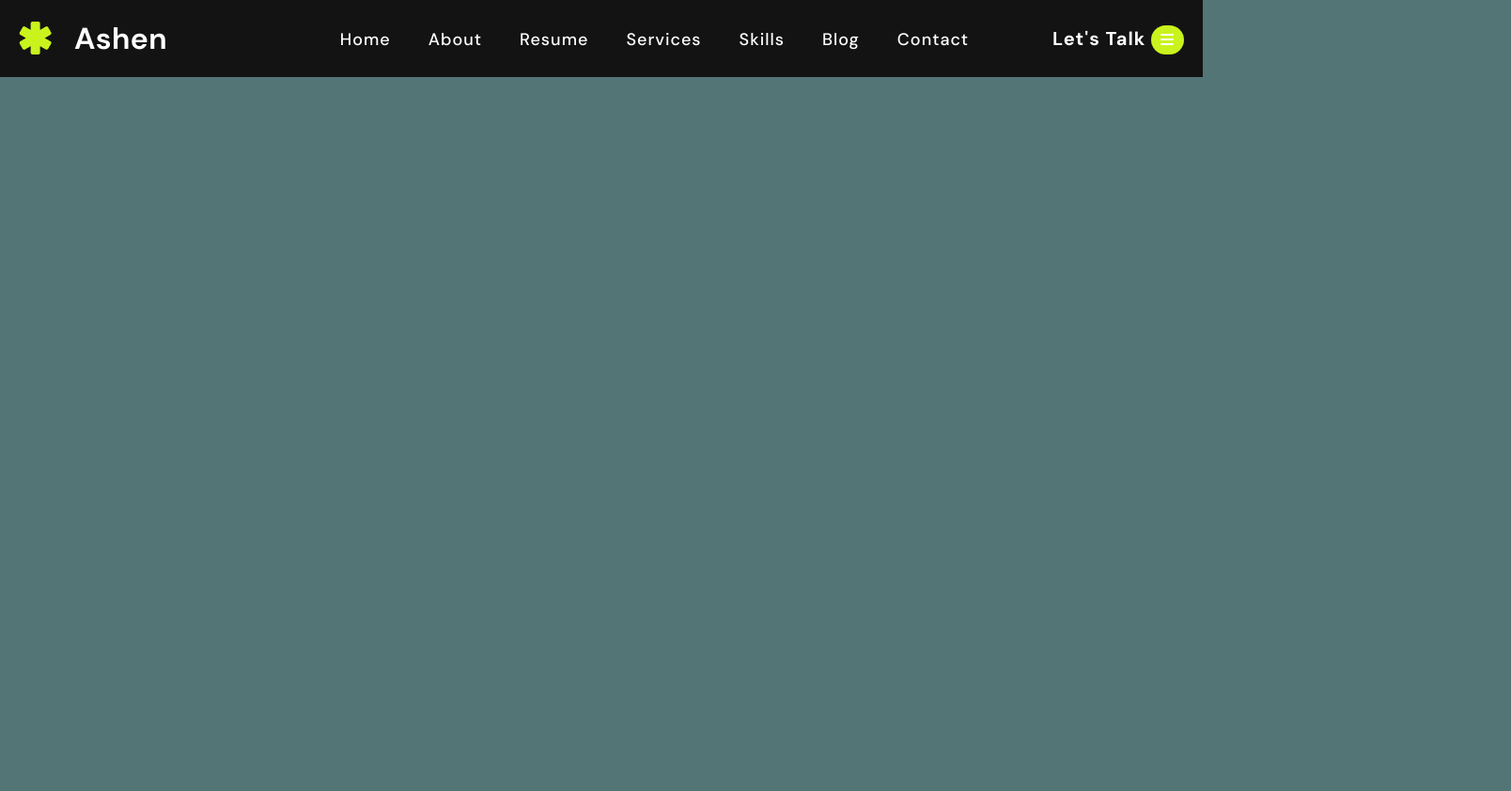
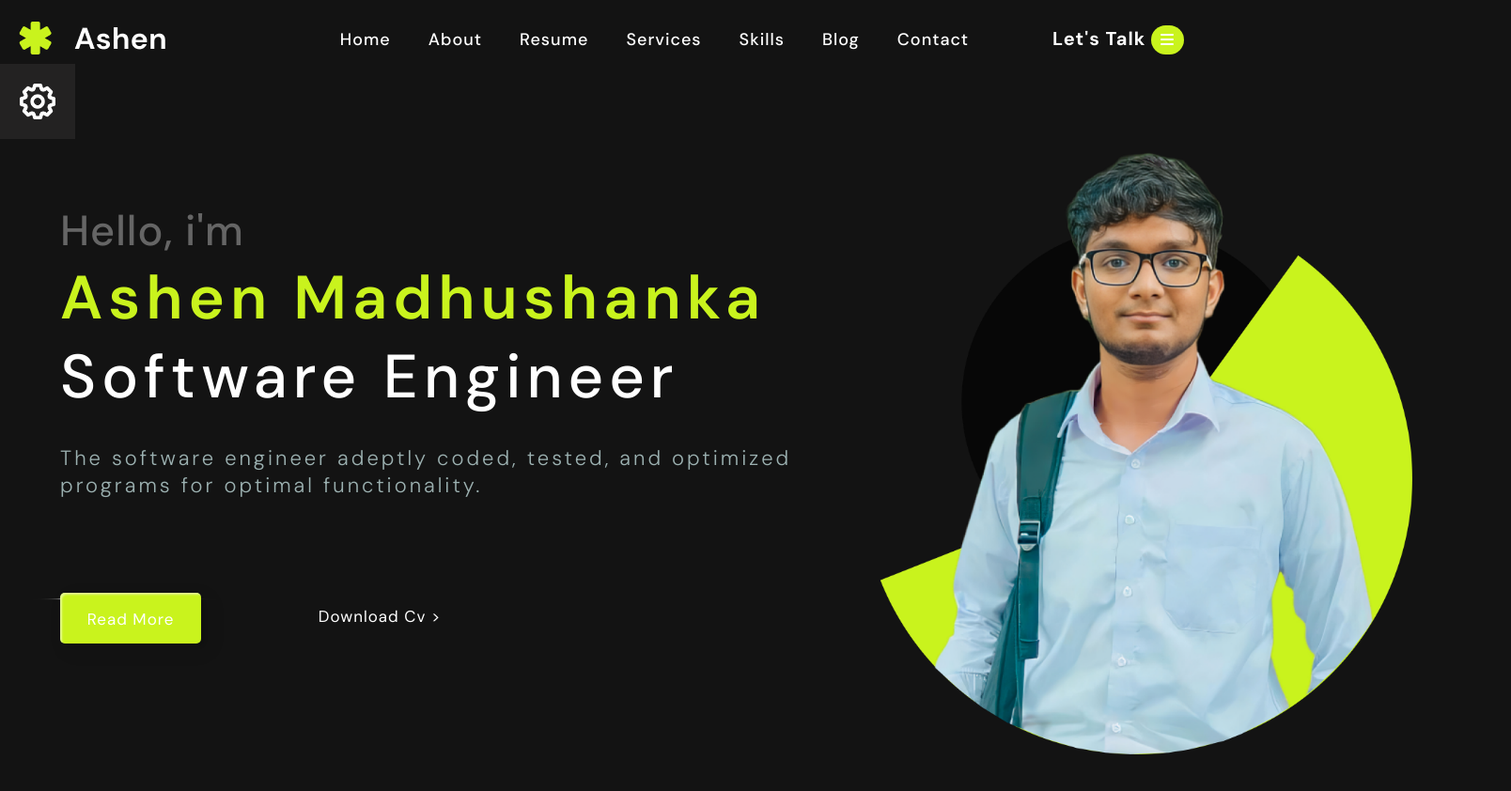
Before and after one commit to ashenmliyanage/My_PortFolio_Dark, a plain HTML site: page index.html in a window 1280 px wide. Shown: the whole page at 94% size, 1608 px wide, since content can reach past the window. Before the commit the page ends 800 px from the top, so only its background shows below. Drawn offline with Linux system fonts and the light colour scheme.

Commit message:
main items set

```diff
--- a/Css/Style.css
+++ b/Css/Style.css
@@ -4,7 +4,18 @@
     --background-color: #131313;
     --textColor : #ffff;
     --mainColor : #C9F31D;
+    --about : #9CB1B1;
+    --hederDown : #1F1F1F;
 }
+
+.color-change {
+    --background-color:#FFFF;
+    --textColor: #131313;
+    --mainColor: #C9F31D;
+    --about: #9CB1B1;
+    --hederDown: #FFFF;
+}
+
 *{
     margin: 0;
     padding: 0;
@@ -15,7 +26,7 @@
 }
 
 body{
-    background-color: rgb(83, 117, 117);
+    background-color: var(--background-color);
     /* background-color: var(background-color); */
 }
 
@@ -23,8 +34,7 @@ header{
     position: fixed;
     width: 100%;
     padding: 20px;
-    backdrop-filter: blur(10px);
-    background-color: var(--background-color);
+    z-index: 1000;
 }
 
 header nav{
@@ -76,3 +86,214 @@ header nav h2 button{
     color: var(--textColor);
     font-size: 16px;
 }
+
+header.sticky{
+    transition: 1s;
+    background: var(--hederDown);
+}
+/* ------------------------------------------------- End Of Header ------------------------------------------------- */
+
+/* ------------------------------------------------- Start Of Home ------------------------------------------------- */
+
+.homePage{
+    display: flex;
+    position: relative;
+    top: 8vh;
+}
+
+.homePage h3{
+    font-size: 45px;
+    color : var(--textColor);
+    opacity: 34.9%;
+    font-weight: 500;
+}
+
+.homePage h1{
+    font-size: 65px;
+    font-weight: 600;
+    color: var(--mainColor);
+    letter-spacing: 6px;
+}
+
+.homePage h1 span{
+    color: var(--textColor);
+    font-weight: 500;
+    letter-spacing: 6px;
+}
+
+.homePage h4{
+    margin-top: 30px;
+    font-size: 22px;
+    font-weight: 300;
+    color: var(--about);
+    letter-spacing: 3px;
+}
+
+.homePage .Dis div{
+    display: flex;
+}
+/*--------------------------------------------------hire btn-------------------------------------------------*/
+
+.hire{
+    margin-top: 10vh;
+    /* position: relative;
+    left: 440px;
+    bottom: 20px; */
+    background-color: transparent;
+    border:none;
+    box-shadow: none;
+    width: 130px;
+    height: 40px;
+    line-height: 42px;
+    -webkit-perspective: 230px;
+    perspective: 230px;
+}
+.hire span {
+    padding: 20px;
+    color: var(--textColor);
+    font-size: 17px;
+    background: var(--mainColor) ;
+    background: linear-gradient(0deg, var(--mainColor)  0%, var(--mainColor) 50%);
+    display: flex;
+    line-height: 1;
+    position: absolute;
+    width: 150px;
+    height: 54px;
+    justify-content: center;
+    box-shadow:inset 2px 2px 2px 0px rgba(255,255,255,.5),
+     7px 7px 20px 0px rgba(0,0,0,.1),
+     4px 4px 5px 0px rgba(0,0,0,.1);
+    border-radius: 5px;
+    margin:0;
+    text-align: center;
+    -webkit-box-sizing: border-box;
+    -moz-box-sizing: border-box;
+    box-sizing: border-box;
+    -webkit-transition: all .3s;
+    transition: all .3s;
+  }
+  .hire span:nth-child(1) {
+    box-shadow:
+     -7px -7px 20px 0px #fff9,
+     -4px -4px 5px 0px #fff9,
+     7px 7px 20px 0px #0002,
+     4px 4px 5px 0px #0001;
+    -webkit-transform: rotateX(90deg);
+    -moz-transform: rotateX(90deg);
+    transform: rotateX(90deg);
+    -webkit-transform-origin: 50% 50% -20px;
+    -moz-transform-origin: 50% 50% -20px;
+    transform-origin: 50% 50% -20px;
+  }
+  .hire span:nth-child(2) {
+    -webkit-transform: rotateX(0deg);
+    -moz-transform: rotateX(0deg);
+    transform: rotateX(0deg);
+    -webkit-transform-origin: 50% 50% -20px;
+    -moz-transform-origin: 50% 50% -20px;
+    transform-origin: 50% 50% -20px;
+  }
+  .hire:hover span:nth-child(1) {
+    box-shadow:inset 2px 2px 2px 0px rgba(255,255,255,.5),
+     7px 7px 20px 0px rgba(0,0,0,.1),
+     4px 4px 5px 0px rgba(0,0,0,.1);
+    -webkit-transform: rotateX(0deg);
+    -moz-transform: rotateX(0deg);
+    transform: rotateX(0deg);
+  }
+  .hire:hover span:nth-child(2) {
+    box-shadow:inset 2px 2px 2px 0px rgba(255,255,255,.5),
+     7px 7px 20px 0px rgba(0,0,0,.1),
+     4px 4px 5px 0px rgba(0,0,0,.1);
+   color: transparent;
+    -webkit-transform: rotateX(-90deg);
+    -moz-transform: rotateX(-90deg);
+    transform: rotateX(-90deg);
+  }
+
+
+/*--------------------------------------------------hire btn end-------------------------------------------------*/
+
+/*--------------------------------------------------Downlode CV-------------------------------------------------*/
+
+.homePage .Dis .cv {
+    margin-top: 10vh;
+    margin-left: 4vh;
+    position: relative;
+    top: 2vh;
+    left: 8vh;
+    width: 228px;
+    height: 57px;
+    line-height: 42px;
+    padding: 0;
+    font-size: 17px;
+    border: none;
+    background: transparent;
+    background: linear-gradient(transparent);
+    overflow: hidden; /* Ensure overflow is hidden to hide the pseudo-elements */
+    color: var(--textColor); /* Text color */
+    cursor: pointer;
+}
+
+.homePage .Dis .cv::before,
+.homePage .Dis .cv::after {
+    content: '';
+    position: absolute;
+    width: 0;
+    height: 2px; /* Adjusted height */
+    background: var(--mainColor);
+    transition: width 0.8s ease; /* Adjusted transition duration */
+}
+
+.homePage .Dis .cv::before {
+    top: 0;
+    left: 0;
+}
+
+.homePage .Dis .cv::after {
+    bottom: 0;
+    right: 0;
+}
+
+.homePage .Dis .cv:hover::before,
+.homePage .Dis .cv:hover::after {
+    width: 100%; /* Expand to 100% on hover */
+}
+
+/*--------------------------------------------------Downlode CV end-------------------------------------------------*/
+
+.homePage img{
+    position: relative;
+    bottom: 71vh;
+    width: 101vh;
+    left: 92vh;
+    height: auto;
+}
+
+.homePage .Dis{
+    position: relative;
+    top: 19vh;
+    left: 8vh;
+}
+
+.setting{
+    width: 80px;
+    position: fixed;
+    left: 0vh;
+    top: 8.5vh;
+    z-index: 900;
+}
+
+.setting img{
+    width: 80px;
+    height: auto;
+    background: #232222;
+}
+.setting button{
+    background: transparent;
+    border: none;
+}
+.setting button:hover{
+    background: var(--mainColor);
+    transition: 0.5s;
+}
--- a/Js/js.js
+++ b/Js/js.js
@@ -0,0 +1,8 @@
+window.addEventListener("scroll", function(){
+    const header = document.querySelector("header");
+    header.classList.toggle("sticky", window.scrollY > 0);
+  });
+
+  function change(color){
+    document.documentElement.classList.toggle("color-change");
+  }
--- a/index.html
+++ b/index.html
@@ -25,6 +25,24 @@
         </nav>
     </header>
 
+    <div class="setting">
+        <button onclick="change('ww')"><img src="img/Setting.gif" alt=""></button>
+    </div>
+
+    <section class="homePage">
+        <div class="Dis">
+            <h3>Hello, i'm</h3>
+            <h1>Ashen Madhushanka <br> <span>Software Engineer</span> </h1>
+            <h4>The software engineer adeptly coded, tested, and optimized <br> programs for optimal functionality.</h4>
+
+            <div>
+                <button class="hire"><span>Click!</span><span>Read More</span></button>
+                <button class="cv">Download Cv > </button>
+            </div>
+
+            <img src="img/ThemeChangePhoto/DarkYellow.png" alt="">
+        </div>
+    </section>
     <script src="Js/js.js"></script>
 </body>
 </html>
```
Also changed, not shown: img/Setting.gif (added), img/ThemeChangePhoto/DarkYellow.png (added).
